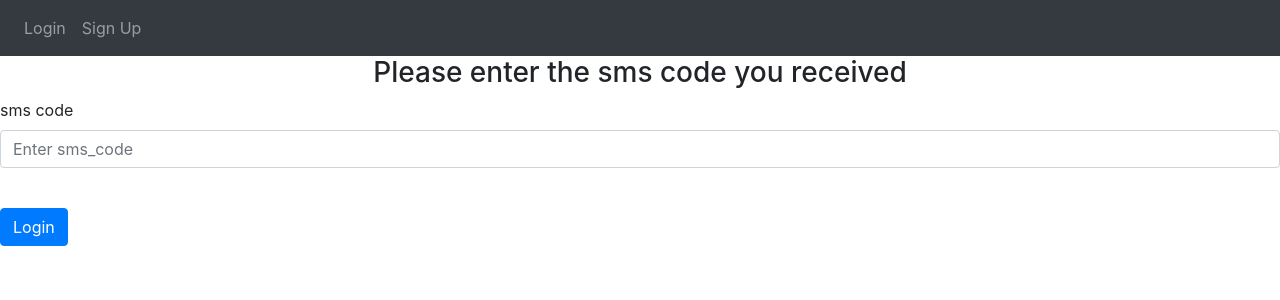
After one commit to costimuraru/cloud_computing, a Python web app: template templates/2fa.html in a window 1280 px wide. The commit adds this page. Shown: the top 300 px of the page. Run offline with Jinja, Linux system fonts and the light colour scheme; the template is opened without the code that fills it, so the values that code supplies are empty; some libraries are stand-ins or nearby versions.

Commit message:
initial commit

```diff
--- a/models.py
+++ b/models.py
@@ -3,15 +3,15 @@ from flask_login import UserMixin
 
 
 class User(UserMixin):
-    def __init__(self, _id, password, email, firstname, phonenumber, notes):
+    def __init__(self, _id, password, email, firstname, phone_number, notes, sms_code):
         self._id = _id
         self.password = password
         self.email = email
         self.firstname = firstname
-        self.phonenumber = phonenumber
+        self.phone_number = phone_number
 
     def get_id(self):
         return self._id
 
 def map_user_db_to_domain(user_data):
-    return User(user_data['_id'], user_data['password'], user_data['email'], user_data['first_name'], user_data['phone_number'], user_data['notes'])
+    return User(user_data['_id'], user_data['password'], user_data['email'], user_data['first_name'], user_data['phone_number'], user_data['notes'], user_data['sms_code'])
--- /dev/null
+++ b/templates/2fa.html
@@ -0,0 +1,23 @@
+{% extends "base.html" %}
+
+{% block title %}Two factor authentication code{% endblock %}
+
+{% block content%}
+
+    <form method="POST">
+      <h3 align="center">Please enter the sms code you received</h3>
+      </div>
+      <div class="form-group">
+        <label for="sms_code">sms code</label>
+        <input
+          type="sms_code"
+          class="form-control"
+          id="sms_code"
+          name="sms_code"
+          placeholder="Enter sms_code"
+        />
+      </div>
+      <br />
+      <button type="submit" class="btn btn-primary">Login</button>
+    </form>
+{% endblock %}
--- a/templates/base.html
+++ b/templates/base.html
@@ -34,7 +34,7 @@
           <a class="nav-item nav-link" id="logout" href="/logout">Logout</a>
           {% else %}
           <a class="nav-item nav-link" id="login" href="/user-login">Login</a>
-          <a class="nav-item nav-link" id="signUp" href="/sign-up">Sign Up</a>
+          <a class="nav-item nav-link" id="signUp" href="/signup">Sign Up</a>
           {% endif %}
         </div>
       </div>
--- a/templates/user-login.html
+++ b/templates/user-login.html
@@ -25,7 +25,6 @@
           name="password"
           placeholder="Enter password"
         />
-      </div>
       <br />
       <button type="submit" class="btn btn-primary">Login</button>
     </form>
```
Also changed, not shown: authentication.py (+13 -6 lines), templates/signup.html (+10 -0 lines).
